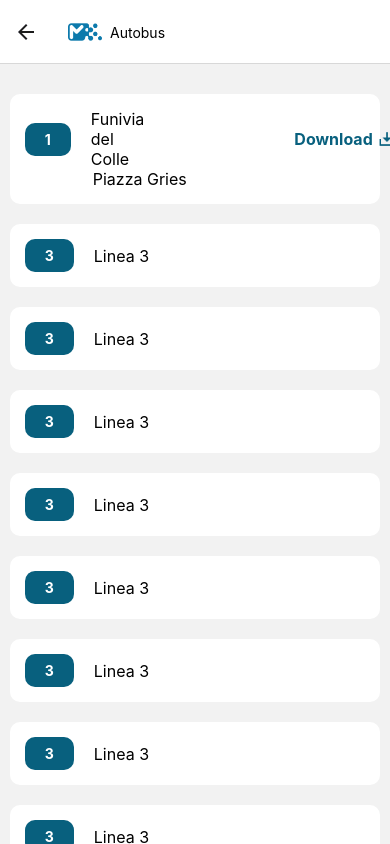
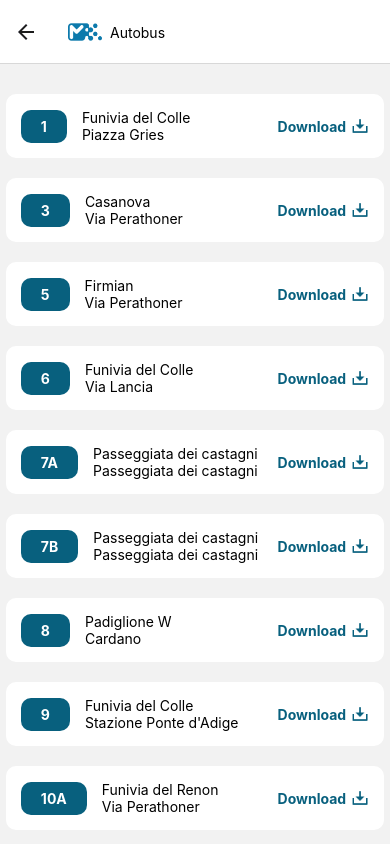
Before and after one commit to mattiasaan/TerraLink, a React Native app: screen /Autobus in a window 390 px wide. Built offline with nearby package versions, Linux system fonts and the light colour scheme; no server answers.

Commit message:
viva degiorgi

```diff
--- a/Screens/Secondari/Bus.js
+++ b/Screens/Secondari/Bus.js
@@ -1,151 +1,85 @@
 import React from "react";
-import { View, Text, StyleSheet, TouchableOpacity, ScrollView, Image } from "react-native";
+import { View, Text, StyleSheet, TouchableOpacity, ScrollView, Image, Linking } from "react-native";
 
-import DownloadImage from './images-2/download-2-line.png'
+import DownloadImage from './images-2/download-2-line.png';
 
-const AutobusScreen = () => {
-    return(
-        <ScrollView contentContainerStyle={styles.scrollContainer}>
-            <TouchableOpacity style={styles.TouchArea}>
+const lineData = [
+    { number: "1", start: "Funivia del Colle", end: "Piazza Gries", url: "https://www.suedtirolmobil.info/fileadmin/pdf/2024/BZ_1_20240905.pdf" },
+    { number: "3", start: "Casanova", end: "Via Perathoner", url: "https://www.suedtirolmobil.info/fileadmin/pdf/2024/BZ_3_20241130.pdf" },
+    { number: "5", start: "Firmian", end: "Via Perathoner", url: "https://www.suedtirolmobil.info/fileadmin/pdf/2024/BZ_5_20241130.pdf" },
+    { number: "6", start: "Funivia del Colle", end: "Via Lancia", url: "https://www.suedtirolmobil.info/fileadmin/pdf/2024/BZ_6_20231210.pdf" },
+    { number: "7A", start: "Passeggiata dei castagni", end: "Passeggiata dei castagni", url: "https://www.suedtirolmobil.info/fileadmin/pdf/2024/BZ_7A_20231210.pdf" },
+    { number: "7B", start: "Passeggiata dei castagni", end: "Passeggiata dei castagni", url: "https://www.suedtirolmobil.info/fileadmin/pdf/2024/BZ_7B_20231210.pdf" },
+    { number: "8", start: "Padiglione W", end: "Cardano", url: "https://www.suedtirolmobil.info/fileadmin/pdf/2024/BZ_8_20231210.pdf" },
+    { number: "9", start: "Funivia del Colle", end: "Stazione Ponte d'Adige", url: "https://www.suedtirolmobil.info/fileadmin/pdf/2024/BZ_9_20231210.pdf" },
+    { number: "10A", start: "Funivia del Renon", end: "Via Perathoner", url: "https://www.suedtirolmobil.info/fileadmin/pdf/2024/BZ_10A_20231210.pdf" },
+    { number: "10B", start: "Funivia del Renon", end: "Ospedale", url: "https://www.suedtirolmobil.info/fileadmin/pdf/2024/BZ_10B_20231210.pdf" },
+    { number: "11", start: "S. Maurizio", end: "Via Perathoner", url: "https://www.suedtirolmobil.info/fileadmin/pdf/2024/BZ_11_20231210.pdf" },
+    { number: "12", start: "Funivia del Colle", end: "Via Perathoner", url: "https://www.suedtirolmobil.info/fileadmin/pdf/2024/BZ_12_20231210.pdf" },
+    { number: "13", start: "Via Lancia", end: "Via Lancia", url: "https://www.suedtirolmobil.info/fileadmin/pdf/2024/BZ_13_20231210.pdf" },
+    { number: "14", start: "Via Lancia", end: "Piazza Gries", url: "https://www.suedtirolmobil.info/fileadmin/pdf/2024/BZ_14_20231210.pdf" },
+    { number: "15", start: "Via Lancia", end: "Via Perathoner", url: "https://www.suedtirolmobil.info/fileadmin/pdf/2024/BZ_15_20231210.pdf" },
+    { number: "16", start: "Oltrisarco", end: "Ospedale", url: "https://www.suedtirolmobil.info/fileadmin/pdf/2024/BZ_16_20231210.pdf" },
+    { number: "18", start: "Oltrisarco", end: "Via Perathoner", url: "https://www.suedtirolmobil.info/fileadmin/pdf/2024/BZ_18_20231210.pdf" },
+    { number: "110", start: "Stazione Ponte d'Adige", end: "S. Paolo", url: "https://www.suedtirolmobil.info/fileadmin/pdf/2024/210_110_20231210.pdf" },
+    { number: "111", start: "Stazione Ponte d'Adige", end: "Nalles", url: "https://www.suedtirolmobil.info/fileadmin/pdf/2024/BZ_111_20231210.pdf" },
+    { number: "201", start: "Bolzano", end: "Merano", url: "https://www.suedtirolmobil.info/fileadmin/pdf/2024/210_201_20231210.pdf" },
+    { number: "202", start: "Bolzano", end: "Appiano", url: "https://www.suedtirolmobil.info/fileadmin/pdf/2024/210_202_20231210.pdf" },
+    { number: "203", start: "Bolzano", end: "Caldaro", url: "https://www.suedtirolmobil.info/fileadmin/pdf/2024/210_203_20231210.pdf" },
+    { number: "204", start: "Bolzano", end: "Laives - S. Giacomo", url: "https://www.suedtirolmobil.info/fileadmin/pdf/2024/210_204_20231210.pdf" },
+    { number: "206", start: "Bolzano", end: "Nova Ponente", url: "https://www.suedtirolmobil.info/fileadmin/pdf/2024/210_206_20231210.pdf" },
+    { number: "209", start: "Bolzano", end: "Sarentino", url: "https://www.suedtirolmobil.info/fileadmin/pdf/2024/210_209_20231210.pdf" },
+    { number: "213", start: "Bolzano", end: "Rencio - Renon", url: "https://www.suedtirolmobil.info/fileadmin/pdf/2024/210_213_20231210.pdf" }
+];
+
+const openURL = (url) => {
+    Linking.openURL(url).catch(err => console.error("Failed to open URL:", err));
+};
+
+const BusLineItem = ({ number, start, end, url }) => (
+    <TouchableOpacity style={styles.TouchArea} onPress={() => openURL(url)}>
         <View style={styles.rowContainer}>
-                    <Text style={styles.NumberText}>1</Text>
-                    <Text style={styles.TouchAreaText}>Funivia del Colle </Text>
+            <Text style={styles.NumberText}>{number}</Text>
+            <Text style={styles.StationText}>{start}{"\n"}{end}</Text>
             <Text style={styles.downloadText}>Download</Text>
             <Image source={DownloadImage} style={styles.DownloadImage} />
         </View>
-                <Text style={styles.DestinationText}>Piazza Gries </Text>
     </TouchableOpacity>
-            <TouchableOpacity style={styles.TouchArea}>
-                <View style={styles.rowContainer}>
-                    <Text style={styles.NumberText}>3</Text>
-                    <Text style={styles.TouchAreaText}>Linea 3</Text>
-                </View>
-            </TouchableOpacity>
-            <TouchableOpacity style={styles.TouchArea}>
-                <View style={styles.rowContainer}>
-                    <Text style={styles.NumberText}>3</Text>
-                    <Text style={styles.TouchAreaText}>Linea 3</Text>
-                </View>
-            </TouchableOpacity>
-            <TouchableOpacity style={styles.TouchArea}>
-                <View style={styles.rowContainer}>
-                    <Text style={styles.NumberText}>3</Text>
-                    <Text style={styles.TouchAreaText}>Linea 3</Text>
-                </View>
-            </TouchableOpacity>
-            <TouchableOpacity style={styles.TouchArea}>
-                <View style={styles.rowContainer}>
-                    <Text style={styles.NumberText}>3</Text>
-                    <Text style={styles.TouchAreaText}>Linea 3</Text>
-                </View>
-            </TouchableOpacity>
-            <TouchableOpacity style={styles.TouchArea}>
-                <View style={styles.rowContainer}>
-                    <Text style={styles.NumberText}>3</Text>
-                    <Text style={styles.TouchAreaText}>Linea 3</Text>
-                </View>
-            </TouchableOpacity>
-            <TouchableOpacity style={styles.TouchArea}>
-                <View style={styles.rowContainer}>
-                    <Text style={styles.NumberText}>3</Text>
-                    <Text style={styles.TouchAreaText}>Linea 3</Text>
-                </View>
-            </TouchableOpacity>
-            <TouchableOpacity style={styles.TouchArea}>
-                <View style={styles.rowContainer}>
-                    <Text style={styles.NumberText}>3</Text>
-                    <Text style={styles.TouchAreaText}>Linea 3</Text>
-                </View>
-            </TouchableOpacity>
-            <TouchableOpacity style={styles.TouchArea}>
-                <View style={styles.rowContainer}>
-                    <Text style={styles.NumberText}>3</Text>
-                    <Text style={styles.TouchAreaText}>Linea 3</Text>
-                </View>
-            </TouchableOpacity>
-            <TouchableOpacity style={styles.TouchArea}>
-                <View style={styles.rowContainer}>
-                    <Text style={styles.NumberText}>3</Text>
-                    <Text style={styles.TouchAreaText}>Linea 3</Text>
-                </View>
-            </TouchableOpacity>
-            <TouchableOpacity style={styles.TouchArea}>
-                <View style={styles.rowContainer}>
-                    <Text style={styles.NumberText}>3</Text>
-                    <Text style={styles.TouchAreaText}>Linea 3</Text>
-                </View>
-            </TouchableOpacity>
-            <TouchableOpacity style={styles.TouchArea}>
-                <View style={styles.rowContainer}>
-                    <Text style={styles.NumberText}>3</Text>
-                    <Text style={styles.TouchAreaText}>Linea 3</Text>
-                </View>
-            </TouchableOpacity>
-            <TouchableOpacity style={styles.TouchArea}>
-                <View style={styles.rowContainer}>
-                    <Text style={styles.NumberText}>3</Text>
-                    <Text style={styles.TouchAreaText}>Linea 3</Text>
-                </View>
-            </TouchableOpacity>
-            <TouchableOpacity style={styles.TouchArea}>
-                <View style={styles.rowContainer}>
-                    <Text style={styles.NumberText}>3</Text>
-                    <Text style={styles.TouchAreaText}>Linea 3</Text>
-                </View>
-            </TouchableOpacity>
-            <TouchableOpacity style={styles.TouchArea}>
-                <View style={styles.rowContainer}>
-                    <Text style={styles.NumberText}>3</Text>
-                    <Text style={styles.TouchAreaText}>Linea 3</Text>
-                </View>
-            </TouchableOpacity>
-            <TouchableOpacity style={styles.TouchArea}>
-                <View style={styles.rowContainer}>
-                    <Text style={styles.NumberText}>3</Text>
-                    <Text style={styles.TouchAreaText}>Linea 3</Text>
-                </View>
-            </TouchableOpacity>
-            <TouchableOpacity style={styles.TouchArea}>
-                <View style={styles.rowContainer}>
-                    <Text style={styles.NumberText}>3</Text>
-                    <Text style={styles.TouchAreaText}>Linea 3</Text>
-                </View>
-            </TouchableOpacity>
-            <TouchableOpacity style={styles.TouchArea}>
-                <View style={styles.rowContainer}>
-                    <Text style={styles.NumberText}>3</Text>
-                    <Text style={styles.TouchAreaText}>Linea 3</Text>
-                </View>
-            </TouchableOpacity>
-            <TouchableOpacity style={styles.TouchArea}>
-                <View style={styles.rowContainer}>
-                    <Text style={styles.NumberText}>3</Text>
-                    <Text style={styles.TouchAreaText}>Linea 3</Text>
-                </View>
-            </TouchableOpacity>
+);
+
+const AutobusScreen = () => (
+    <ScrollView contentContainerStyle={styles.scrollContainer}>
+        {lineData.map(line => (
+            <BusLineItem
+                key={line.number}
+                number={line.number}
+                start={line.start}
+                end={line.end}
+                url={line.url}
+            />
+        ))}
     </ScrollView>
-    )
-}
+);
 
 const styles = StyleSheet.create({
     scrollContainer: {
         flexGrow: 1,
         justifyContent: 'center',
         alignItems: 'center',
-        paddingVertical: 20
+        paddingVertical: 20,
     },
     TouchArea: {
         backgroundColor: 'white',
-        width: '95%',
+        width: '97%',
         paddingVertical: 15,
         borderRadius: 10,
-        marginVertical: 10,
-        alignItems: 'left'
+        marginVertical: 10
     },
     rowContainer: {
         flexDirection: 'row',
         alignItems: 'center',
         marginLeft: 15,
+        marginRight: 15,
     },
     NumberText: {
         backgroundColor: '#08607e',
@@ -153,37 +87,26 @@ const styles = StyleSheet.create({
         paddingHorizontal: 20,
         borderRadius: 10,
         color: '#FFFFFF',
-        marginRight: 20,
+        marginRight: 15,
         textAlign: 'center',
         fontWeight: "bold",
-        fontSize: 14,
+        fontSize: 14
     },
-
-    TouchAreaText: {
+    StationText: {
         color: 'black',
-        fontSize: 16,
+        fontSize: 14
     },
-
     downloadText: {
         color: '#08607e',
         fontWeight: "bold",
-        fontSize: 16,
-        marginLeft: 150,
-
+        fontSize: 14,
+        marginLeft: 'auto'
     },
-
     DownloadImage: {
         width: 18,
-        height:18,
-        marginLeft:5,
-
+        height: 18,
+        marginLeft: 5
     },
-
-    DestinationText: {
-        marginLeft: 83,
-        fontSize: 16,
-    }
-
-})
+});
 
 export default AutobusScreen;
```
Lines whose indentation alone changed are shown as unchanged.
